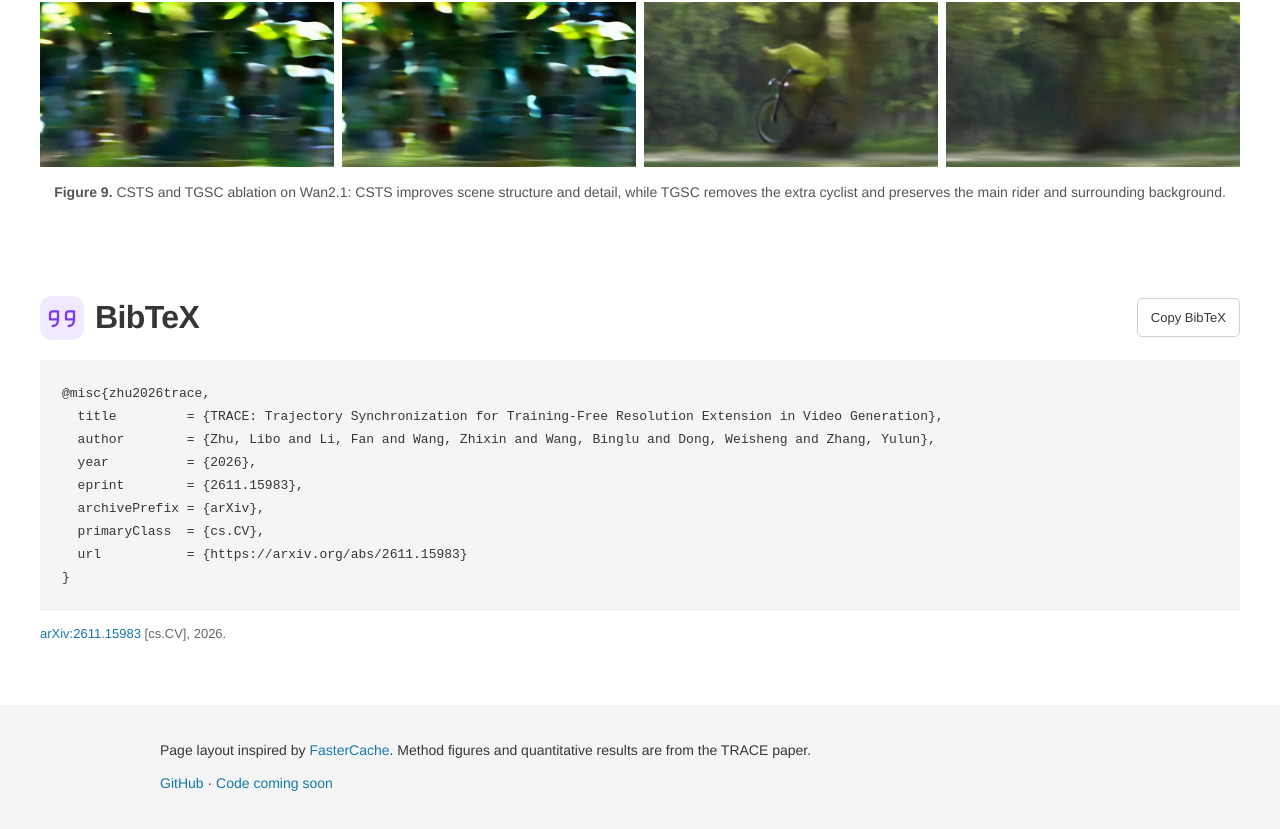
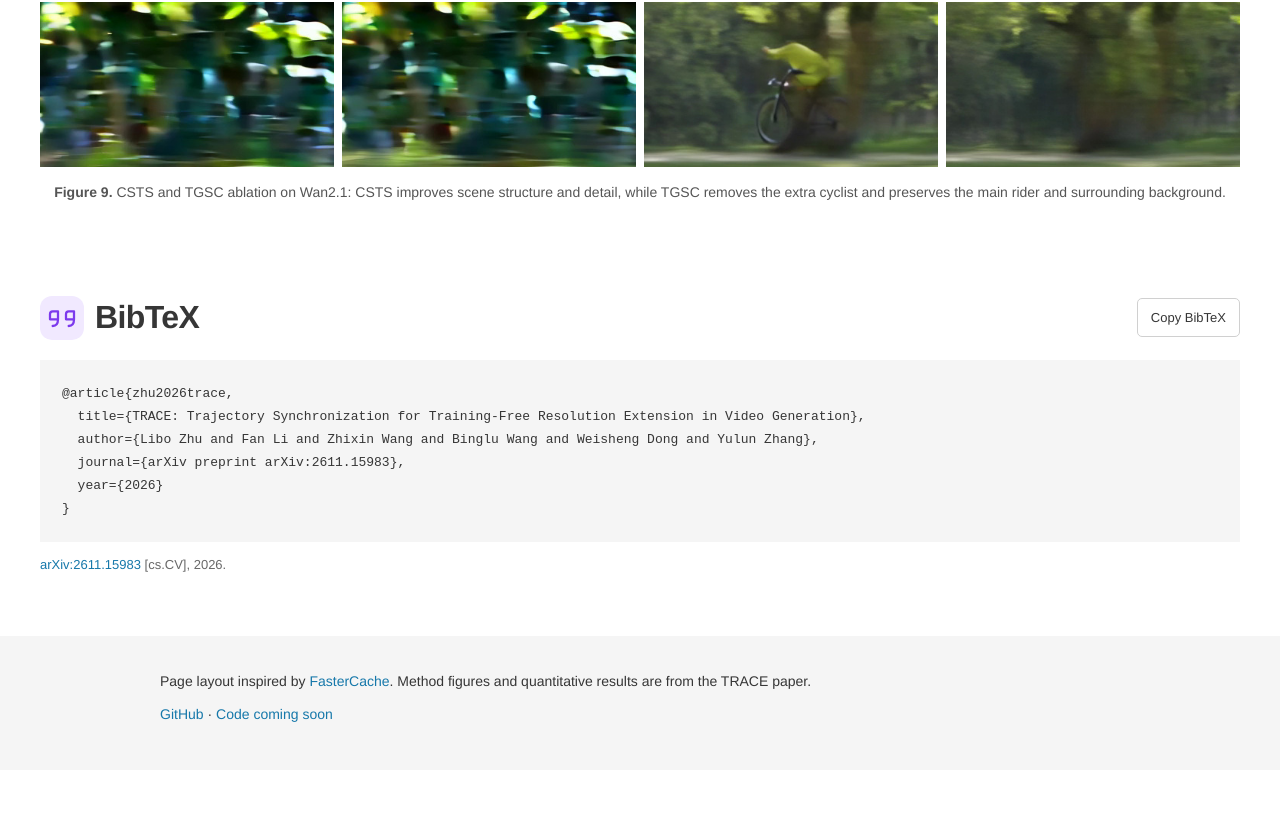
Before and after one commit to Labor555/TRACE, a plain HTML site: page docs/index.html in a window 1280 px wide. Shown: the part 9061-9890 px from the top of the page. After the commit the page ends 9831 px from the top, so only its background shows below. Drawn offline with Linux system fonts and the light colour scheme.

Commit message:
Use article-style arXiv citation

```diff
--- a/docs/index.html
+++ b/docs/index.html
@@ -265,14 +265,11 @@
   </section>
   <section id="citation" class="section container citation">
     <div class="citation-heading"><h2><svg class="section-icon" viewBox="0 0 24 24" width="24" height="24" fill="none" stroke="currentColor" stroke-width="1.7" stroke-linecap="round" stroke-linejoin="round" aria-hidden="true" focusable="false"><path d="M9 7H5a2 2 0 0 0-2 2v4h6V7Zm0 6c0 4-2 5-4 5M21 7h-4a2 2 0 0 0-2 2v4h6V7Zm0 6c0 4-2 5-4 5"/></svg><span>BibTeX</span></h2><button id="copy-citation" type="button">Copy BibTeX</button></div>
-    <pre tabindex="0" aria-label="BibTeX citation"><code id="bibtex">@misc{zhu2026trace,
-  title         = {TRACE: Trajectory Synchronization for Training-Free Resolution Extension in Video Generation},
-  author        = {Zhu, Libo and Li, Fan and Wang, Zhixin and Wang, Binglu and Dong, Weisheng and Zhang, Yulun},
-  year          = {2026},
-  eprint        = {2611.15983},
-  archivePrefix = {arXiv},
-  primaryClass  = {cs.CV},
-  url           = {https://arxiv.org/abs/2611.15983}
+    <pre tabindex="0" aria-label="BibTeX citation"><code id="bibtex">@article{zhu2026trace,
+  title={TRACE: Trajectory Synchronization for Training-Free Resolution Extension in Video Generation},
+  author={Libo Zhu and Fan Li and Zhixin Wang and Binglu Wang and Weisheng Dong and Yulun Zhang},
+  journal={arXiv preprint arXiv:2611.15983},
+  year={2026}
 }</code></pre>
     <p class="citation-meta"><a href="https://arxiv.org/abs/2611.15983">arXiv:2611.15983</a> [cs.CV], 2026. <span id="copy-status" role="status" aria-live="polite"></span></p>
   </section>
```
Also changed, not shown: 1 other file.
